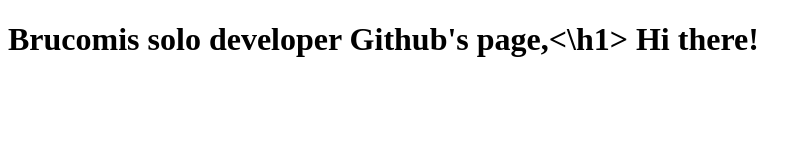
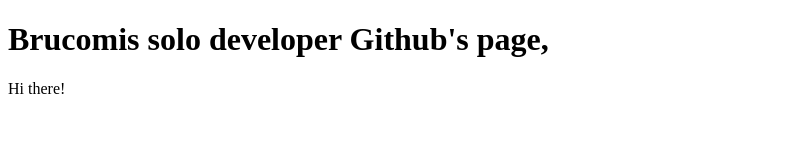
Before and after one commit to brucomis/brucomis.github.io, a plain HTML site: page index.html in a window 1280 px wide. Shown: the whole page, without its empty margins (0-811 px from the left). Drawn offline with Linux system fonts and the light colour scheme.

Commit message:
Update index.html

```diff
--- a/index.html
+++ b/index.html
@@ -3,7 +3,7 @@
 
 
 <body>
-<h1>Brucomis solo developer Github's page,<\h1>
+<h1>Brucomis solo developer Github's page,</h1>
 Hi there!
 </body>
 </html>
```
